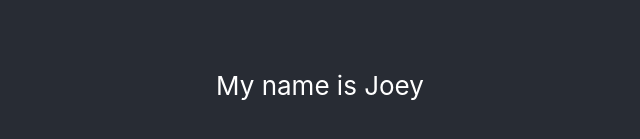
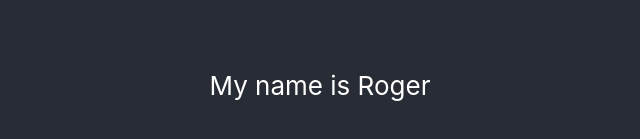
Before and after one commit to hrvojeperic/sorting-animation, a React (Create React App) app: page / in a window 1280 px wide. Shown: the part 315-454 px from the top of the page, without its empty margins (320-960 px from the left). Built offline with nearby package versions, Linux system fonts and the light colour scheme.

Commit message:
2nd push

```diff
--- a/src/App.js
+++ b/src/App.js
@@ -4,7 +4,7 @@
 function App() {
   return (
     <div className="App-header">
-      <p>My name is Joey</p>
+      <p>My name is Roger</p>
     </div>
   );
 }
```
